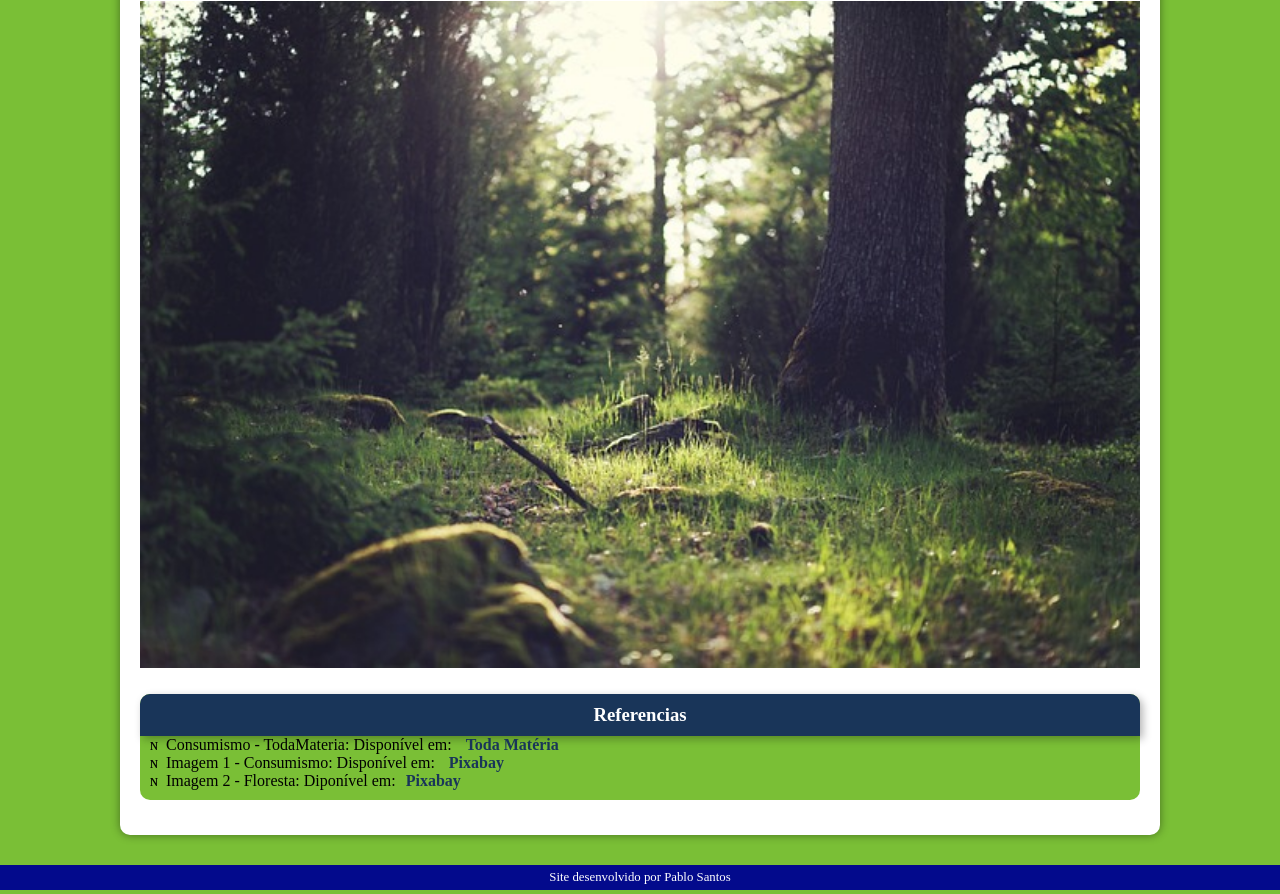
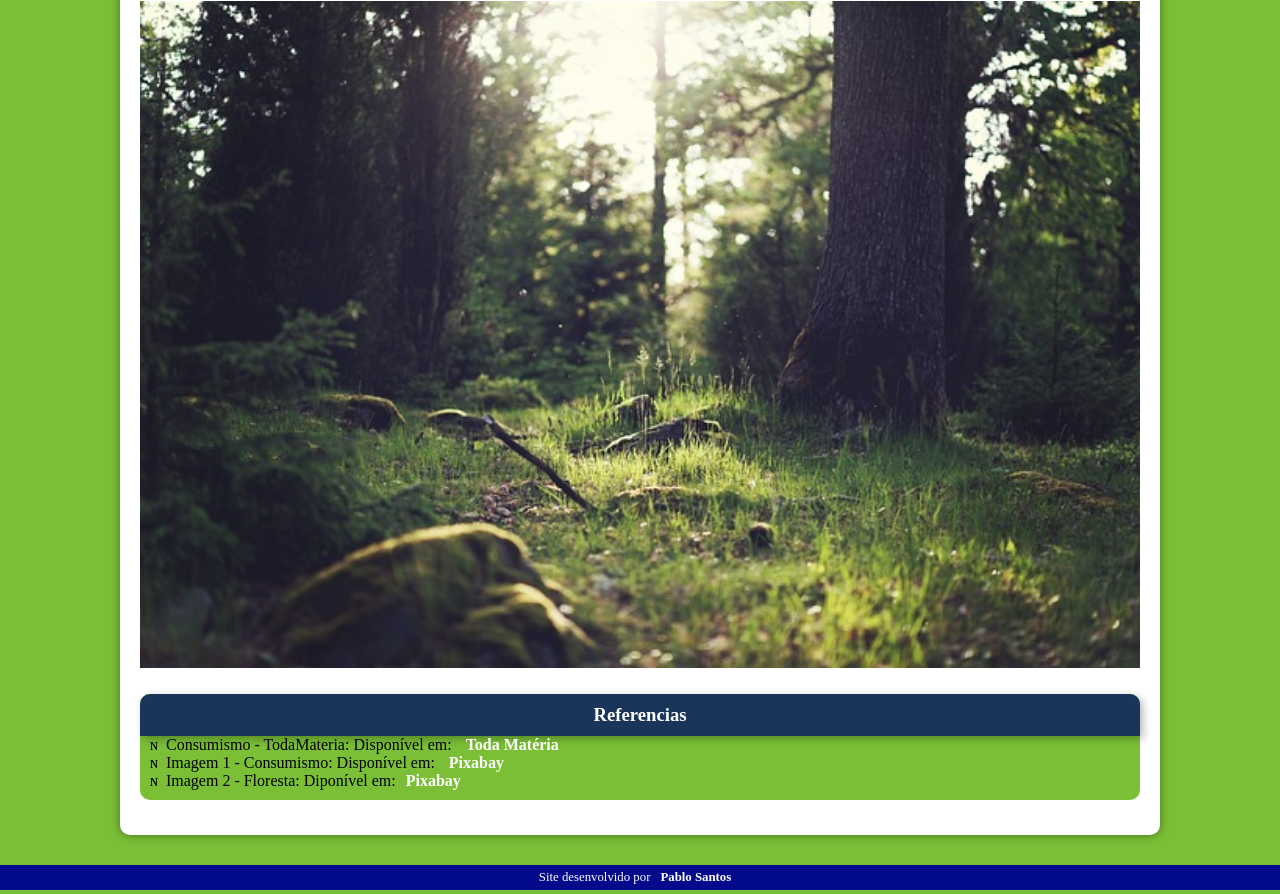
Before and after one commit to pablosantos12/projeto-geografia-escola, a plain HTML site: page index.html in a window 1280 px wide. Shown: the part 1661-2555 px from the top of the page. Drawn offline with Linux system fonts and the light colour scheme.

Commit message:
finalizado

```diff
--- a/estilo/style.css
+++ b/estilo/style.css
@@ -138,7 +138,7 @@ aside > ul {
 }
 
 .externo {
-    color: var(--cor2);
+    color: white;
     padding: 10px;
     border-radius: 5px;
     text-decoration: none;
--- a/index.html
+++ b/index.html
@@ -60,7 +60,7 @@
         </article>
     </main>
     <footer>
-        <p>Site desenvolvido por Pablo Santos</p>
+        <p>Site desenvolvido por<a class="externo" href="https://github.com/pablosantos12">Pablo Santos</a></p>
     </footer>
 </body>
 </html>
```
